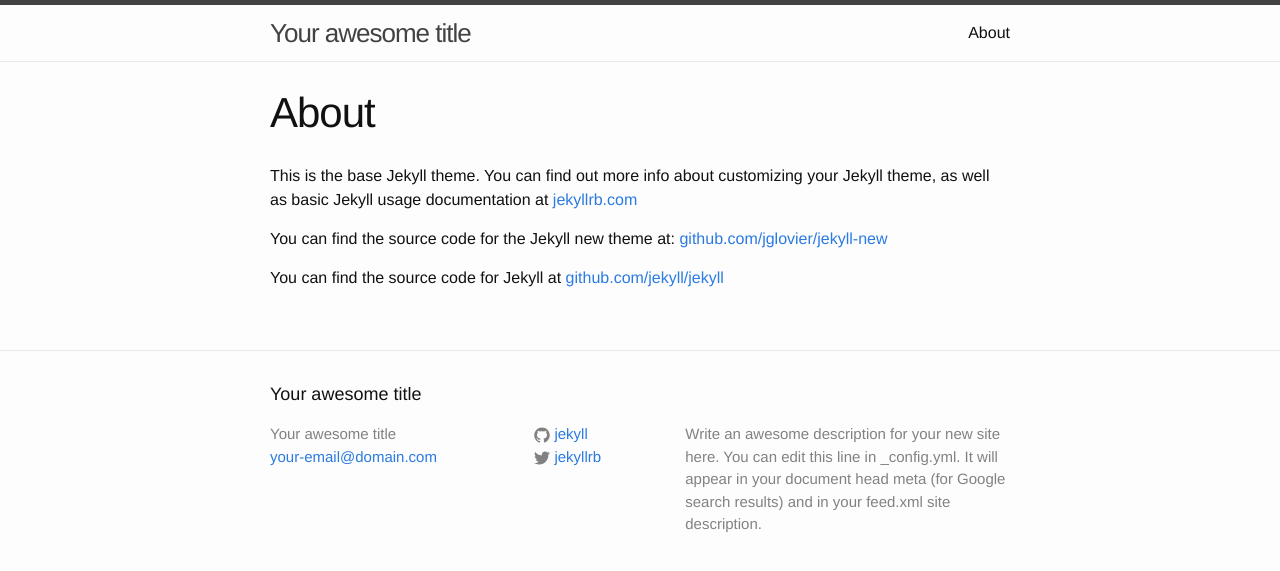
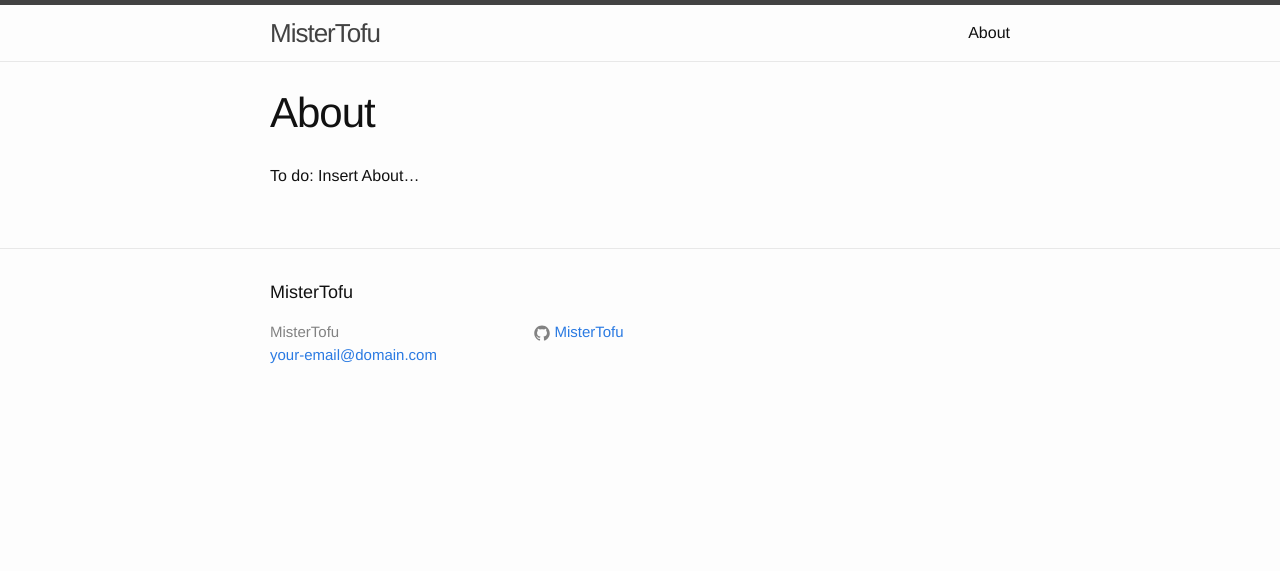
Before and after one commit to tebesu/tebesu.github.io, a Jekyll site: the page built from about.md, in a window 1280 px wide. Shown: the top 571 px of the page. Built offline with Jekyll 4.4.1, drawn with Linux system fonts in a browser that asks for light colours.

Commit message:
updated config files for my information, about.md removed text, now blank

```diff
--- a/_config.yml
+++ b/_config.yml
@@ -1,14 +1,11 @@
 # Site settings
-title: Your awesome title
+title: MisterTofu
 email: your-email@domain.com
-description: > # this means to ignore newlines until "baseurl:"
-  Write an awesome description for your new site here. You can edit this
-  line in _config.yml. It will appear in your document head meta (for
-  Google search results) and in your feed.xml site description.
+description:
 baseurl: "" # the subpath of your site, e.g. /blog/
-url: "http://yourdomain.com" # the base hostname & protocol for your site
-twitter_username: jekyllrb
-github_username:  jekyll
+url: "https://mistertofu.github.io/" # the base hostname & protocol for your site
+twitter_username:
+github_username:  MisterTofu
 
 # Build settings
 markdown: kramdown
--- a/about.md
+++ b/about.md
@@ -4,8 +4,4 @@
 permalink: /about/
 ---
 
-This is the base Jekyll theme. You can find out more info about customizing your Jekyll theme, as well as basic Jekyll usage documentation at [jekyllrb.com](http://jekyllrb.com/)
-
-You can find the source code for the Jekyll new theme at: [github.com/jglovier/jekyll-new](https://github.com/jglovier/jekyll-new)
-
-You can find the source code for Jekyll at [github.com/jekyll/jekyll](https://github.com/jekyll/jekyll)
+To do: Insert About...
```
